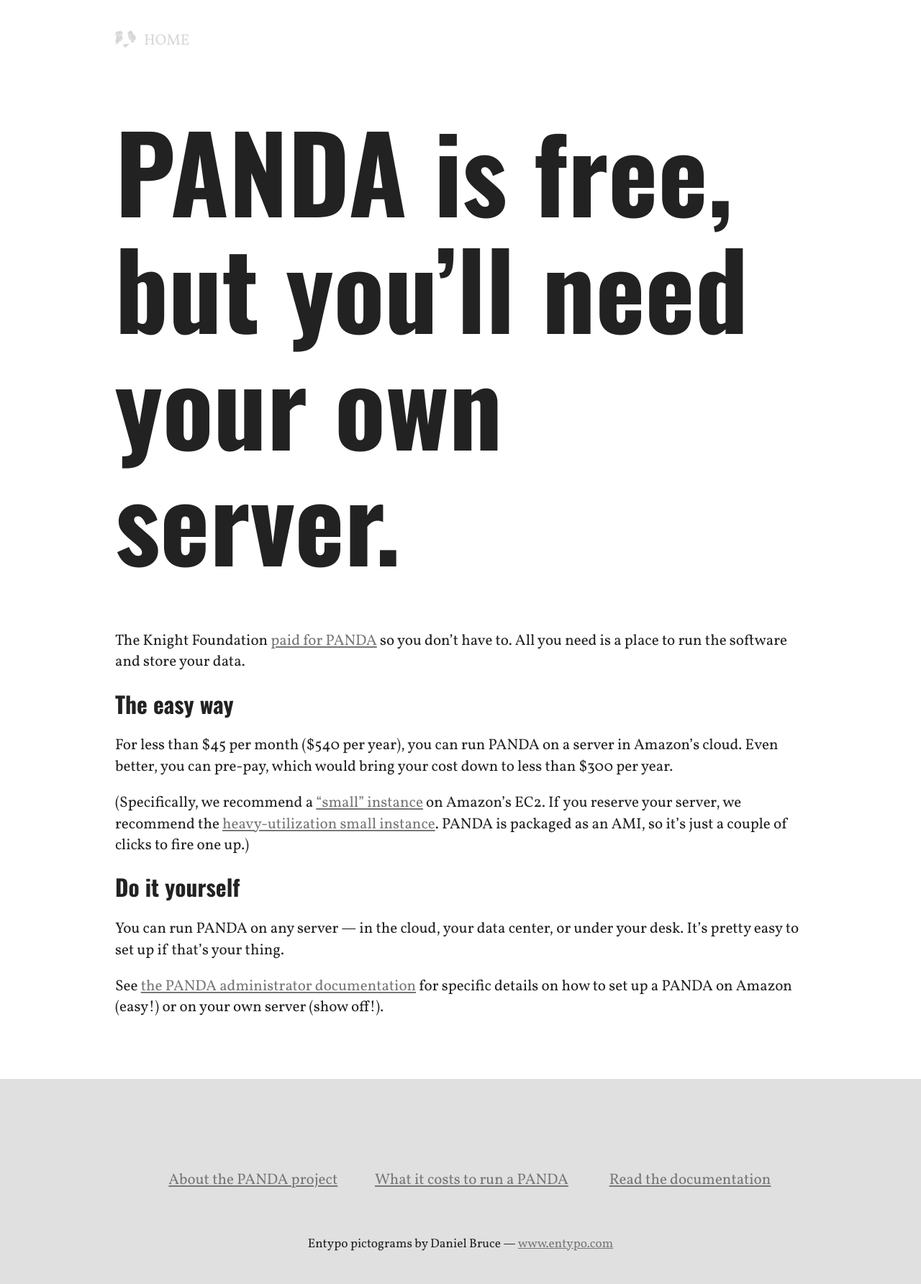
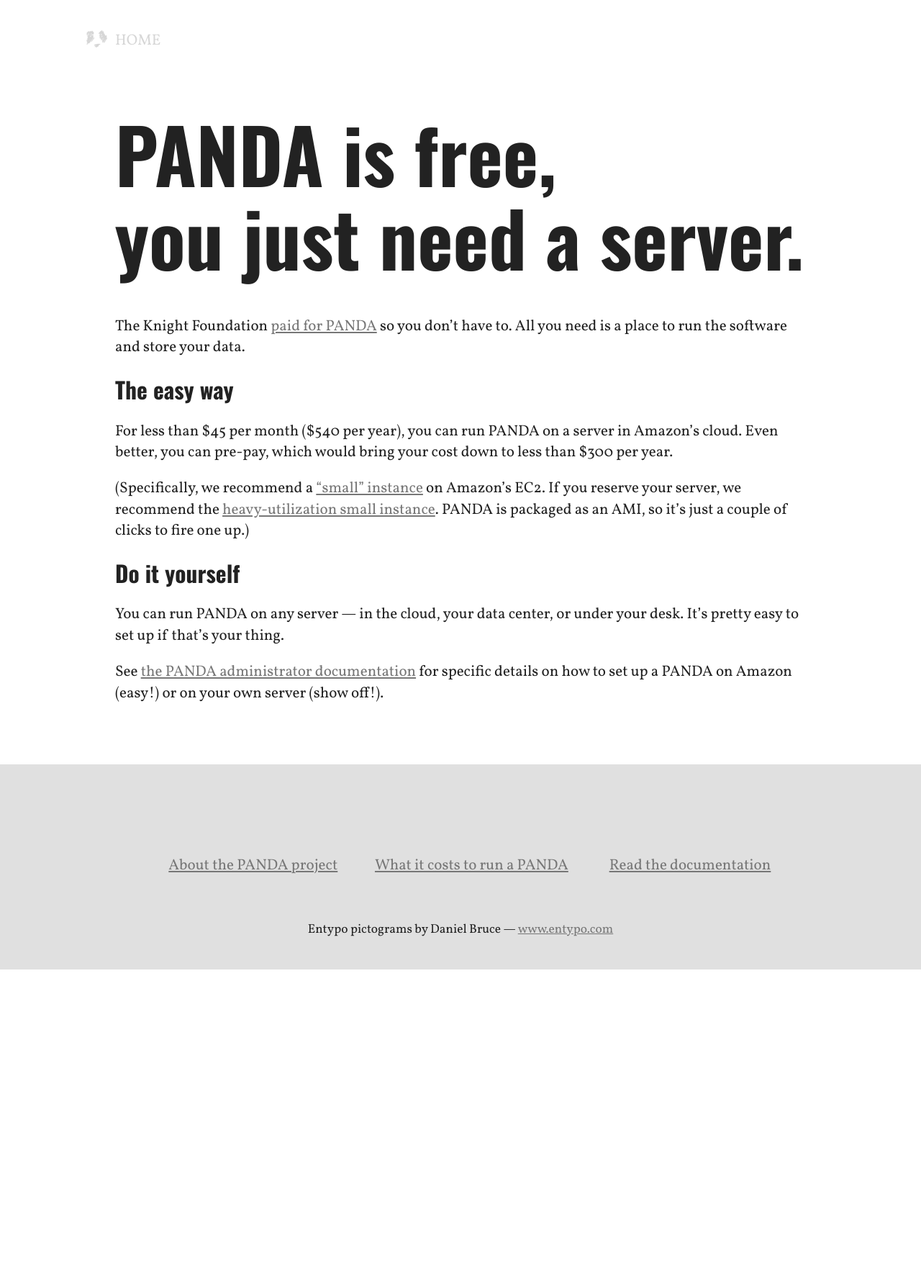
Before and after one commit to pandaproject/pandaproject.github.com, a Jekyll site: the page built from costs/index.html, in a window 1280 px wide. Shown: the whole page at 72% size. Built offline with Jekyll 4.4.1, drawn with Linux system fonts in a browser that asks for light colours; some web fonts are replaced; Markdown is read by kramdown in place of the engine named in the settings; after the commit the page ends 1347 px from its top, so only the background shows below that.

Commit message:
tweak h1 size, home link alignment

```diff
--- a/about/index.html
+++ b/about/index.html
@@ -9,7 +9,7 @@
 <article>
     <div class="container">
         <header>
-            <h1>We built PANDA because we needed it.</h1>
+            <h1>We built PANDA because&nbsp;we&nbsp;needed&nbsp;it.</h1>
         </header>
 
         <section>
--- a/costs/index.html
+++ b/costs/index.html
@@ -9,7 +9,7 @@
 <article>
     <div class="container">
         <header>
-            <h1>PANDA is free, but you&rsquo;ll need your own server.</h1>
+            <h1>PANDA is free, you&nbsp;just&nbsp;need&nbsp;a&nbsp;server.</h1>
         </header>
 
         <section>
--- a/stylesheets/main.css
+++ b/stylesheets/main.css
@@ -37,6 +37,7 @@
     text-decoration: none;
     opacity: .8;
     padding-left: 40px;
+    margin-left: -40px;
 }
 
 a.go-home:hover {
@@ -49,7 +50,7 @@
 }
 
 h1 {
-    font-size: 7em;
+    font-size: 5em;
     font-weight: 700;
     margin: 0 0 .5em;
 }
@@ -132,6 +133,7 @@
 }
 
 #hero h1 {
+    font-size: 7em;
     margin-bottom: 0;
 }
 
```
